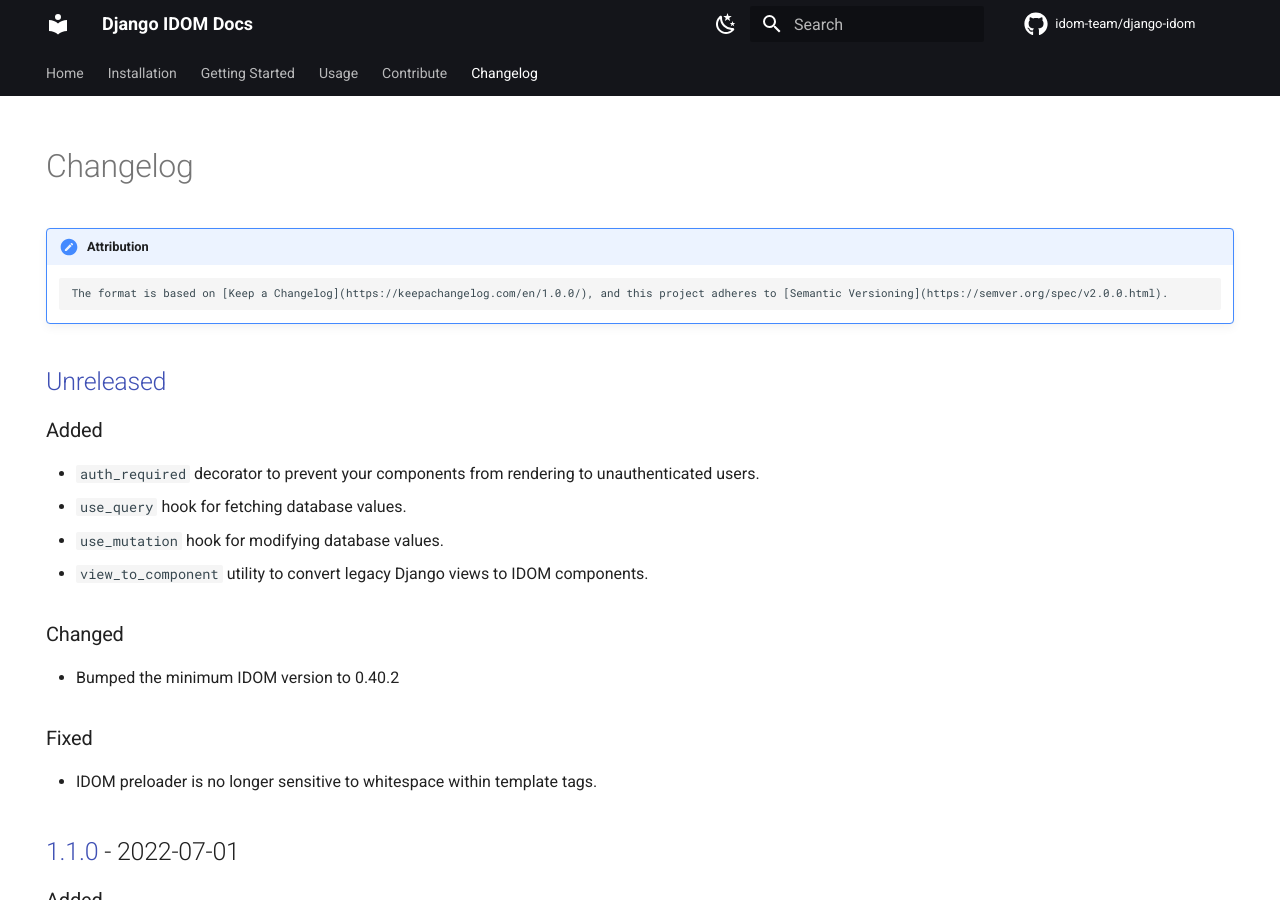
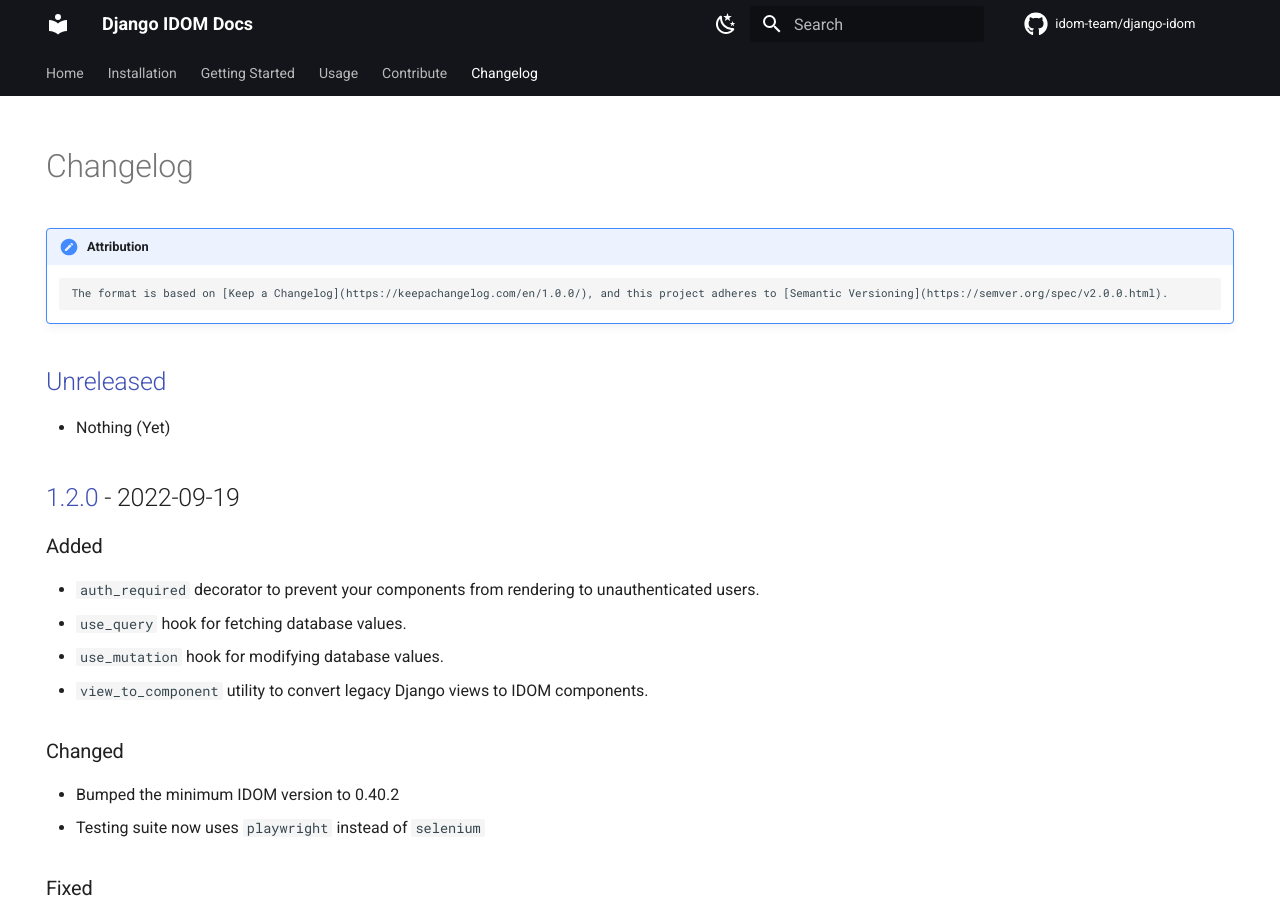
Before and after one commit to purity111/reactpy-django, an MkDocs documentation site: the page built from docs/src/changelog/index.md, in a window 1280 px wide and 900 px high. Built offline with MkDocs 1.6.1 and Material for MkDocs 9.7.7, drawn with Linux system fonts in a browser that asks for light colours; comment, search, counter and statistics services are not loaded.

Commit message:
v1.2.0 (#97)

```diff
--- a/CHANGELOG.md
+++ b/CHANGELOG.md
@@ -22,6 +22,10 @@
 
 ## [Unreleased]
 
+-   Nothing (Yet)
+
+## [1.2.0] - 2022-09-19
+
 ### Added
 
 -   `auth_required` decorator to prevent your components from rendering to unauthenticated users.
@@ -32,6 +36,7 @@
 ### Changed
 
 -   Bumped the minimum IDOM version to 0.40.2
+-   Testing suite now uses `playwright` instead of `selenium`
 
 ### Fixed
 
@@ -125,7 +130,8 @@
 
 -   Support for IDOM within the Django
 
-[unreleased]: https://github.com/idom-team/django-idom/compare/1.0.0...HEAD
+[unreleased]: https://github.com/idom-team/django-idom/compare/1.2.0...HEAD
+[1.2.0]: https://github.com/idom-team/django-idom/compare/1.1.0...1.2.0
 [1.1.0]: https://github.com/idom-team/django-idom/compare/1.0.0...1.1.0
 [1.0.0]: https://github.com/idom-team/django-idom/compare/0.0.5...1.0.0
 [0.0.5]: https://github.com/idom-team/django-idom/compare/0.0.4...0.0.5
--- a/src/django_idom/__init__.py
+++ b/src/django_idom/__init__.py
@@ -3,7 +3,7 @@
 from django_idom.websocket.paths import IDOM_WEBSOCKET_PATH
 
 
-__version__ = "1.1.0"
+__version__ = "1.2.0"
 __all__ = [
     "IDOM_WEBSOCKET_PATH",
     "IdomWebsocket",
```
Also changed, not shown: docs/src/contribute/django-idom.md (+0 -1 lines), docs/src/features/components.md (+3 -3 lines), 1 other file.
